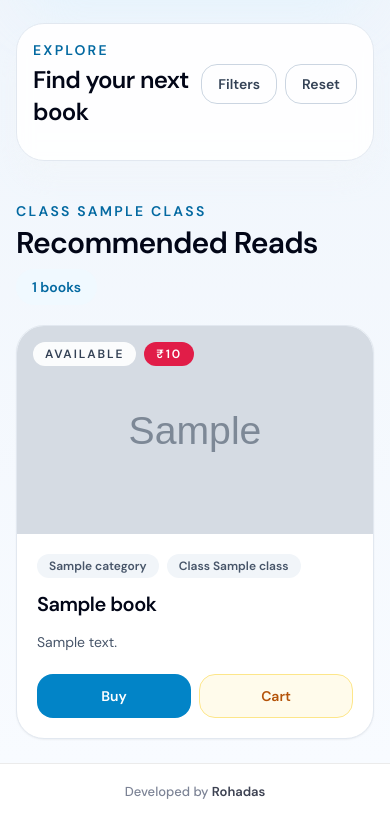
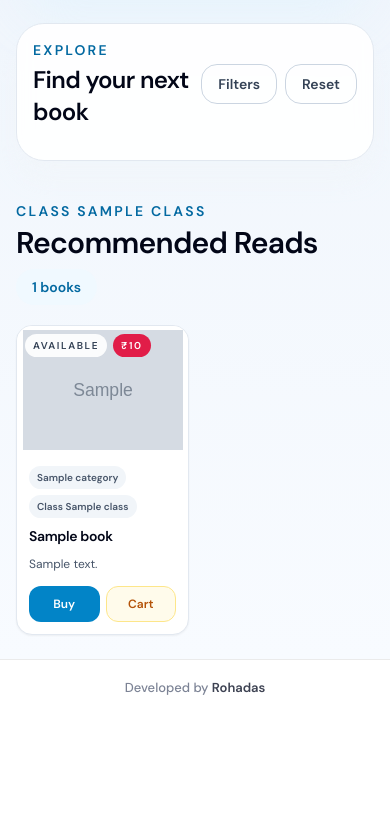
Before and after one commit to ChiragRohada7020/prodigyuniteclasses, a Flask app: page / in a window 390 px wide. Shown: the part 874-1694 px from the top of the page. After the commit the page ends 1569 px from the top, so only its background shows below. Run offline with Flask 3, Linux system fonts and the light colour scheme; grey boxes marked "Sample" are stand-in pictures; a database or web service that is not in the repository returns one stand-in record (values such as "Sample title"); some libraries are stand-ins or nearby versions.

Commit message:
final clean version

```diff
--- a/templates/home.html
+++ b/templates/home.html
@@ -132,33 +132,33 @@
           <span class="inline-flex w-fit items-center rounded-full bg-emerald-50 px-4 py-2 text-sm font-bold text-emerald-700">{{ purchased_books|length }} owned</span>
         </div>
 
-        <div class="grid gap-5 sm:grid-cols-2 xl:grid-cols-4">
+        <div class="grid grid-cols-2 gap-3 sm:grid-cols-2 sm:gap-5 xl:grid-cols-4">
           {% for book in purchased_books %}
             <article
-              class="book-card group overflow-hidden rounded-[28px] border border-emerald-200 bg-white shadow-sm transition duration-200 hover:-translate-y-1 hover:shadow-xl"
+              class="book-card group overflow-hidden rounded-2xl border border-emerald-200 bg-white shadow-sm transition duration-200 hover:-translate-y-1 hover:shadow-xl sm:rounded-[28px]"
               data-class="{{ book.class }}"
               data-category="{{ book.category }}"
               data-price="{{ 'free' if book.is_free else 'paid' }}"
               data-owned="purchased"
               data-search="{{ book.title|lower }} {{ book.description|lower }} {{ book.class|lower }} {{ book.category|lower }} {{ 'free' if book.is_free else 'paid' }} {{ book.price }}"
             >
-              <div class="relative h-52 overflow-hidden bg-emerald-50">
+              <div class="relative h-32 overflow-hidden bg-emerald-50 sm:h-52">
                 {% if book.cover_url %}
-                  <img src="{{ book.cover_url }}" alt="{{ book.title }}" class="h-full w-full object-cover transition duration-300 group-hover:scale-105">
+                  <img src="{{ book.cover_url }}" alt="{{ book.title }}" class="h-full w-full bg-white object-contain p-1 transition duration-300 group-hover:scale-105">
                 {% else %}
-                  <div class="flex h-full w-full items-center justify-center bg-gradient-to-br from-emerald-100 to-teal-100 text-6xl font-black text-emerald-700">{{ book.title[:1]|upper }}</div>
+                  <div class="flex h-full w-full items-center justify-center bg-gradient-to-br from-emerald-100 to-teal-100 text-4xl font-black text-emerald-700 sm:text-6xl">{{ book.title[:1]|upper }}</div>
                 {% endif %}
-                <span class="absolute left-4 top-4 rounded-full bg-emerald-600 px-3 py-1 text-xs font-bold uppercase tracking-[0.16em] text-white">Owned</span>
+                <span class="absolute left-2 top-2 rounded-full bg-emerald-600 px-2 py-1 text-[10px] font-bold uppercase tracking-[0.16em] text-white sm:left-4 sm:top-4 sm:px-3 sm:text-xs">Owned</span>
               </div>
 
-              <div class="p-5">
-                <div class="mb-3 flex flex-wrap items-center gap-2">
-                  <span class="rounded-full bg-slate-100 px-3 py-1 text-xs font-semibold text-slate-600">{{ book.category }}</span>
-                  <span class="rounded-full bg-slate-100 px-3 py-1 text-xs font-semibold text-slate-600">Class {{ book.class }}</span>
+              <div class="p-3 sm:p-5">
+                <div class="mb-2 flex flex-wrap items-center gap-1.5 sm:mb-3 sm:gap-2">
+                  <span class="rounded-full bg-slate-100 px-2 py-1 text-[10px] font-semibold text-slate-600 sm:px-3 sm:text-xs">{{ book.category }}</span>
+                  <span class="rounded-full bg-slate-100 px-2 py-1 text-[10px] font-semibold text-slate-600 sm:px-3 sm:text-xs">Class {{ book.class }}</span>
                 </div>
-                <h3 class="text-xl font-black tracking-tight text-slate-950">{{ book.title }}</h3>
-                <p class="mt-3 line-clamp-3 text-sm leading-6 text-slate-600">{{ book.description }}</p>
-                <a href="/read/{{ book._id }}" class="mt-5 inline-flex h-11 w-full items-center justify-center rounded-2xl bg-emerald-600 px-4 text-sm font-bold text-white transition hover:bg-emerald-700">
+                <h3 class="line-clamp-2 text-sm font-black tracking-tight text-slate-950 sm:text-xl">{{ book.title }}</h3>
+                <p class="mt-2 line-clamp-2 text-xs leading-5 text-slate-600 sm:mt-3 sm:line-clamp-3 sm:text-sm sm:leading-6">{{ book.description }}</p>
+                <a href="/read/{{ book._id }}" class="mt-3 inline-flex h-9 w-full items-center justify-center rounded-xl bg-emerald-600 px-3 text-xs font-bold text-white transition hover:bg-emerald-700 sm:mt-5 sm:h-11 sm:rounded-2xl sm:px-4 sm:text-sm">
                   Read Now
                 </a>
               </div>
@@ -178,51 +178,51 @@
           <span class="inline-flex w-fit items-center rounded-full bg-sky-50 px-4 py-2 text-sm font-bold text-sky-700">{{ books|length }} books</span>
         </div>
 
-        <div class="grid gap-5 sm:grid-cols-2 xl:grid-cols-4">
+        <div class="grid grid-cols-2 gap-3 sm:grid-cols-2 sm:gap-5 xl:grid-cols-4">
           {% for book in books %}
             <article
-              class="book-card group overflow-hidden rounded-[28px] border border-slate-200 bg-white shadow-sm transition duration-200 hover:-translate-y-1 hover:border-sky-200 hover:shadow-xl"
+              class="book-card group overflow-hidden rounded-2xl border border-slate-200 bg-white shadow-sm transition duration-200 hover:-translate-y-1 hover:border-sky-200 hover:shadow-xl sm:rounded-[28px]"
               data-class="{{ book.class }}"
               data-category="{{ book.category }}"
               data-price="{{ 'free' if book.is_free else 'paid' }}"
               data-owned="not-purchased"
               data-search="{{ book.title|lower }} {{ book.description|lower }} {{ book.class|lower }} {{ book.category|lower }} {{ 'free' if book.is_free else 'paid' }} {{ book.price }}"
             >
-              <div class="relative h-52 overflow-hidden bg-sky-50">
+              <div class="relative h-32 overflow-hidden bg-sky-50 sm:h-52">
                 {% if book.cover_url %}
-                  <img src="{{ book.cover_url }}" alt="{{ book.title }}" class="h-full w-full object-cover transition duration-300 group-hover:scale-105">
+                  <img src="{{ book.cover_url }}" alt="{{ book.title }}" class="h-full w-full bg-white object-contain p-1 transition duration-300 group-hover:scale-105">
                 {% else %}
-                  <div class="flex h-full w-full items-center justify-center bg-gradient-to-br from-sky-100 to-indigo-100 text-6xl font-black text-sky-700">{{ book.title[:1]|upper }}</div>
+                  <div class="flex h-full w-full items-center justify-center bg-gradient-to-br from-sky-100 to-indigo-100 text-4xl font-black text-sky-700 sm:text-6xl">{{ book.title[:1]|upper }}</div>
                 {% endif %}
-                <div class="absolute left-4 top-4 flex flex-wrap gap-2">
-                  <span class="rounded-full bg-white/90 px-3 py-1 text-xs font-bold uppercase tracking-[0.16em] text-slate-700 backdrop-blur">Available</span>
+                <div class="absolute left-2 top-2 flex flex-wrap gap-1.5 sm:left-4 sm:top-4 sm:gap-2">
+                  <span class="rounded-full bg-white/90 px-2 py-1 text-[10px] font-bold uppercase tracking-[0.16em] text-slate-700 backdrop-blur sm:px-3 sm:text-xs">Available</span>
                   {% if book.is_free %}
-                    <span class="rounded-full bg-emerald-600 px-3 py-1 text-xs font-bold uppercase tracking-[0.16em] text-white">Free</span>
+                    <span class="rounded-full bg-emerald-600 px-2 py-1 text-[10px] font-bold uppercase tracking-[0.16em] text-white sm:px-3 sm:text-xs">Free</span>
                   {% else %}
-                    <span class="rounded-full bg-rose-600 px-3 py-1 text-xs font-bold uppercase tracking-[0.16em] text-white">&#8377;{{ book.price }}</span>
+                    <span class="rounded-full bg-rose-600 px-2 py-1 text-[10px] font-bold uppercase tracking-[0.16em] text-white sm:px-3 sm:text-xs">&#8377;{{ book.price }}</span>
                   {% endif %}
                 </div>
               </div>
 
-              <div class="p-5">
-                <div class="mb-3 flex flex-wrap items-center gap-2">
-                  <span class="rounded-full bg-slate-100 px-3 py-1 text-xs font-semibold text-slate-600">{{ book.category }}</span>
-                  <span class="rounded-full bg-slate-100 px-3 py-1 text-xs font-semibold text-slate-600">Class {{ book.class }}</span>
+              <div class="p-3 sm:p-5">
+                <div class="mb-2 flex flex-wrap items-center gap-1.5 sm:mb-3 sm:gap-2">
+                  <span class="rounded-full bg-slate-100 px-2 py-1 text-[10px] font-semibold text-slate-600 sm:px-3 sm:text-xs">{{ book.category }}</span>
+                  <span class="rounded-full bg-slate-100 px-2 py-1 text-[10px] font-semibold text-slate-600 sm:px-3 sm:text-xs">Class {{ book.class }}</span>
                 </div>
-                <h3 class="text-xl font-black tracking-tight text-slate-950">{{ book.title }}</h3>
-                <p class="mt-3 line-clamp-3 text-sm leading-6 text-slate-600">{{ book.description }}</p>
+                <h3 class="line-clamp-2 text-sm font-black tracking-tight text-slate-950 sm:text-xl">{{ book.title }}</h3>
+                <p class="mt-2 line-clamp-2 text-xs leading-5 text-slate-600 sm:mt-3 sm:line-clamp-3 sm:text-sm sm:leading-6">{{ book.description }}</p>
 
-                <div class="mt-5 grid grid-cols-2 gap-2">
+                <div class="mt-3 grid grid-cols-2 gap-1.5 sm:mt-5 sm:gap-2">
                   {% if book.is_free %}
-                    <a href="/read/{{ book._id }}" class="inline-flex h-11 items-center justify-center rounded-2xl bg-emerald-600 px-4 text-sm font-bold text-white transition hover:bg-emerald-700">
+                    <a href="/read/{{ book._id }}" class="inline-flex h-9 items-center justify-center rounded-xl bg-emerald-600 px-3 text-xs font-bold text-white transition hover:bg-emerald-700 sm:h-11 sm:rounded-2xl sm:px-4 sm:text-sm">
                       Read
                     </a>
                   {% else %}
-                    <button onclick="buyBook('{{ book._id }}', {{ book.price }})" class="inline-flex h-11 items-center justify-center rounded-2xl bg-sky-600 px-4 text-sm font-bold text-white transition hover:bg-sky-700">
+                    <button onclick="buyBook('{{ book._id }}', {{ book.price }})" class="inline-flex h-9 items-center justify-center rounded-xl bg-sky-600 px-3 text-xs font-bold text-white transition hover:bg-sky-700 sm:h-11 sm:rounded-2xl sm:px-4 sm:text-sm">
                       Buy
                     </button>
                   {% endif %}
-                  <a href="/add_to_cart/{{ book._id }}" class="inline-flex h-11 items-center justify-center rounded-2xl border border-amber-200 bg-amber-50 px-4 text-sm font-bold text-amber-700 transition hover:bg-amber-100">
+                  <a href="/add_to_cart/{{ book._id }}" class="inline-flex h-9 items-center justify-center rounded-xl border border-amber-200 bg-amber-50 px-3 text-xs font-bold text-amber-700 transition hover:bg-amber-100 sm:h-11 sm:rounded-2xl sm:px-4 sm:text-sm">
                     Cart
                   </a>
                 </div>
```
Also changed, not shown: templates/reader.html (+65 -2 lines).
